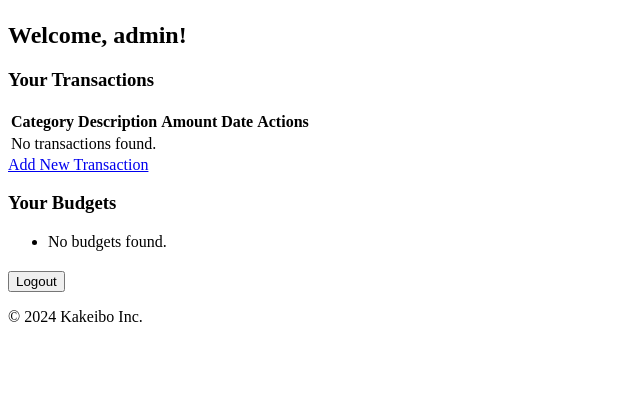
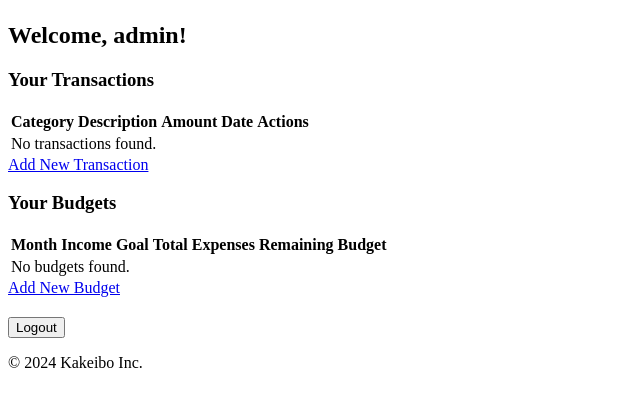
Before and after one commit to evidad/CSC605, a Django app: page /dashboard/ in a window 1280 px wide. Shown: the part 58-465 px from the top of the page, without its empty margins (0-640 px from the left). Run offline with Django 5.2, Linux system fonts and the light colour scheme; a user stored in the database is signed in; data comes from the database, SQL or seed files in the repository; both versions use the stored data as it was after the commit.

Commit message:
added add new budget

```diff
--- a/django_project/urls.py
+++ b/django_project/urls.py
@@ -16,7 +16,7 @@ Including another URLconf
 """
 from django.contrib import admin
 from django.urls import path, include
-from kakeibo_finance.views import CustomLoginView, SignupView, home, dashboard, add_transaction, edit_transaction, delete_transaction
+from kakeibo_finance.views import CustomLoginView, SignupView, home, dashboard, add_transaction, edit_transaction, delete_transaction, add_budget, edit_budget
 from rest_framework_simplejwt.views import (
     TokenObtainPairView,
     TokenRefreshView,
@@ -34,7 +34,8 @@ urlpatterns = [
     path('add-transaction/', add_transaction, name='add_transaction'),
     path('transaction/edit/<int:transaction_id>/', edit_transaction, name='edit_transaction'),
     path('transaction/delete/<int:transaction_id>/', delete_transaction, name='delete_transaction'),
-
+    path('add-budget/', add_budget, name='add_budget'),
+    path('edit-budget/<int:budget_id>/', edit_budget, name='edit_budget'),
 
 
     path('admin/', admin.site.urls),
--- a/kakeibo_finance/templates/dashboard.html
+++ b/kakeibo_finance/templates/dashboard.html
@@ -33,19 +33,37 @@
       {% endfor %}
     </tbody>
   </table>
-  <a href="{% url 'add_transaction' %}">Add New Transaction</a>
+  <a href="{% url 'add_transaction' %}" class="btn btn-primary">Add New Transaction</a>
 
   <h3>Your Budgets</h3>
-  <ul>
-    {% for budget in budgets %}
-    <li>{{ budget.month }}: Income Goal: ${{ budget.income_goal }}, Savings Goal: ${{ budget.savings_goal }}</li>
-    {% empty %}
-    <li>No budgets found.</li>
-    {% endfor %}
-  </ul>
+  <table>
+    <thead>
+      <tr>
+        <th>Month</th>
+        <th>Income Goal</th>
+        <th>Total Expenses</th>
+        <th>Remaining Budget</th>
+      </tr>
+    </thead>
+    <tbody>
+      {% for budget in budgets %}
+      <tr>
+        <td>{{ budget.month }}</td>
+        <td>${{ budget.income_goal }}</td>
+        <td>${{ budget.total_expenses }}</td>
+        <td>${{ budget.remaining_budget }}</td>
+      </tr>
+      {% empty %}
+      <tr>
+        <td colspan="4">No budgets found.</td>
+      </tr>
+      {% endfor %}
+    </tbody>
+  </table>
+  <a href="{% url 'add_budget' %}" class="btn btn-primary">Add New Budget</a>
 
   <form method="post" action="{% url 'logout' %}" style="margin-top: 20px;">
     {% csrf_token %}
-    <button type="submit">Logout</button>
+    <button type="submit" class="btn btn-danger">Logout</button>
   </form>
 {% endblock %}
--- a/kakeibo_finance/urls.py
+++ b/kakeibo_finance/urls.py
@@ -9,4 +9,6 @@ urlpatterns = [
     # URLs for Budget model
     path('budgets/', BudgetListView.as_view(), name="budget_list"),
     path('budgets/<int:pk>/', BudgetDetailView.as_view(), name="budget_detail"),
+
+
 ]
--- a/kakeibo_finance/views.py
+++ b/kakeibo_finance/views.py
@@ -9,7 +9,7 @@ from django.contrib.auth.views import LoginView
 from django.contrib.auth.forms import UserCreationForm
 from django.shortcuts import render, redirect, get_object_or_404, redirect
 from django.contrib.auth.decorators import login_required
-from .forms import TransactionForm
+from .forms import TransactionForm, BudgetForm
 
 # Transaction Views
 class TransactionListView(ListCreateAPIView):
@@ -52,9 +52,22 @@ def dashboard(request):
     transactions = Transaction.objects.filter(owner=user).order_by('-transaction_date')
     budgets = Budget.objects.filter(owner=user).order_by('-created_on')
 
+    # # Add budget tracking calculations
+    # for budget in budgets:
+    #     budget.total_expenses = budget.total_expenses  # Automatically calculated
+    #     budget.remaining_budget = budget.remaining_budget
+
     context = {
         'transactions': transactions,
-        'budgets': budgets,
+        'budgets': [
+            {
+                'month': budget.month,
+                'income_goal': budget.income_goal,
+                'total_expenses': round(budget.total_expenses, 2),
+                'remaining_budget': round(budget.remaining_budget, 2),
+            }
+            for budget in budgets
+        ],
     }
     return render(request, 'dashboard.html', context)
 
@@ -95,3 +108,29 @@ def delete_transaction(request, transaction_id):
         transaction.delete()
         return redirect('dashboard')
     return render(request, 'delete_transaction.html', {'transaction': transaction})
+
+@login_required
+def add_budget(request):
+    if request.method == 'POST':
+        form = BudgetForm(request.POST)
+        if form.is_valid():
+            budget = form.save(commit=False)
+            budget.owner = request.user
+            budget.save()
+            return redirect('dashboard')
+    else:
+        form = BudgetForm()
+    return render(request, 'add_budget.html', {'form': form})
+
+# Budget View
+@login_required
+def edit_budget(request, budget_id):
+    budget = get_object_or_404(Budget, id=budget_id, owner=request.user)
+    if request.method == 'POST':
+        form = BudgetForm(request.POST, instance=budget)
+        if form.is_valid():
+            form.save()
+            return redirect('dashboard')
+    else:
+        form = BudgetForm(instance=budget)
+    return render(request, 'edit_budget.html', {'form': form})
```
Also changed, not shown: kakeibo_finance/forms.py (+6 -1 lines), kakeibo_finance/models.py (+13 -0 lines), kakeibo_finance/templates/add_budget.html (added, +10 -0 lines), kakeibo_finance/templates/budget.html (added, +10 -0 lines), kakeibo_finance/templates/edit.html (added, +10 -0 lines), kakeibo_finance/templates/edit_budget.html (added, +10 -0 lines), db.sqlite3.
